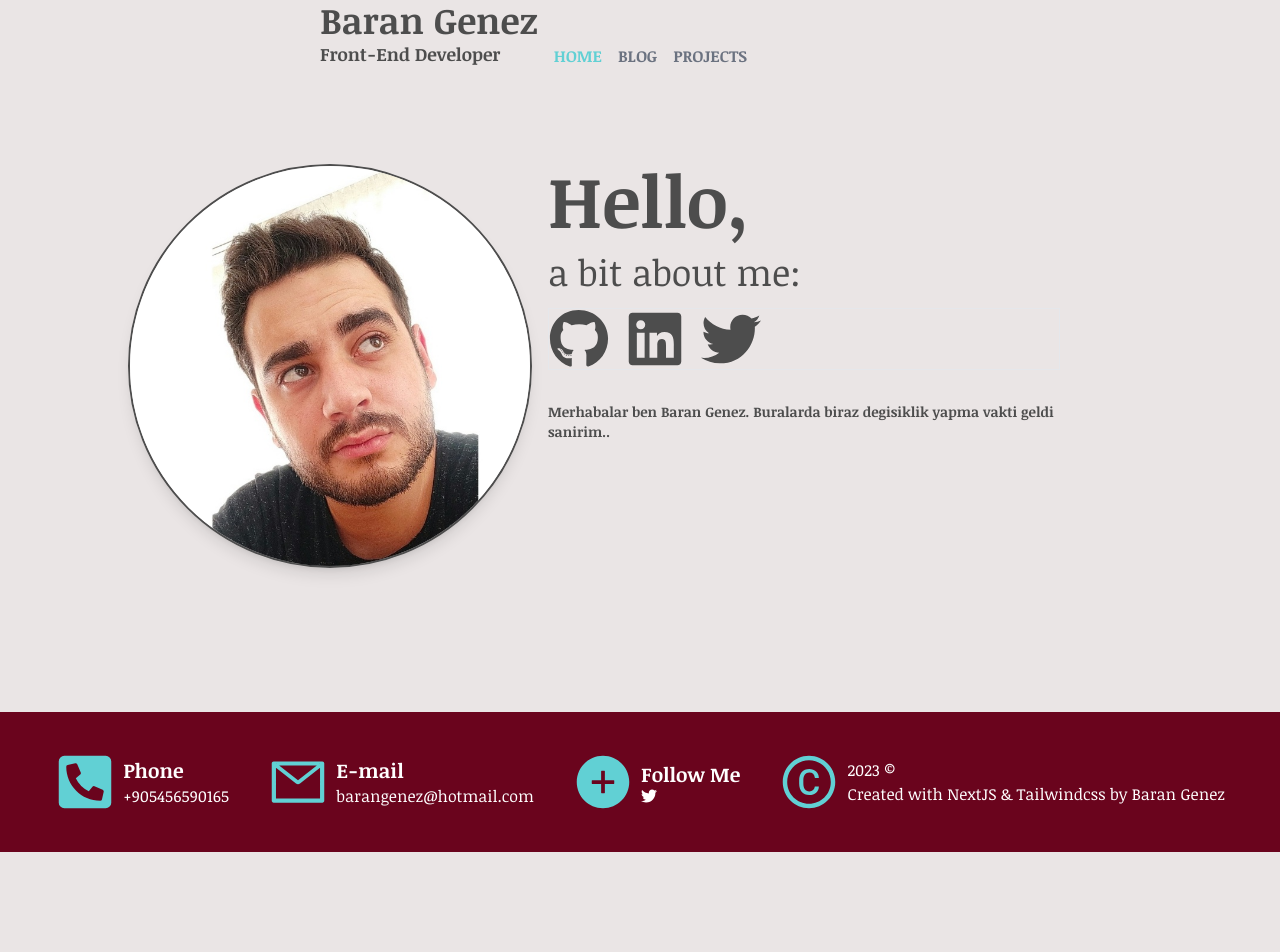
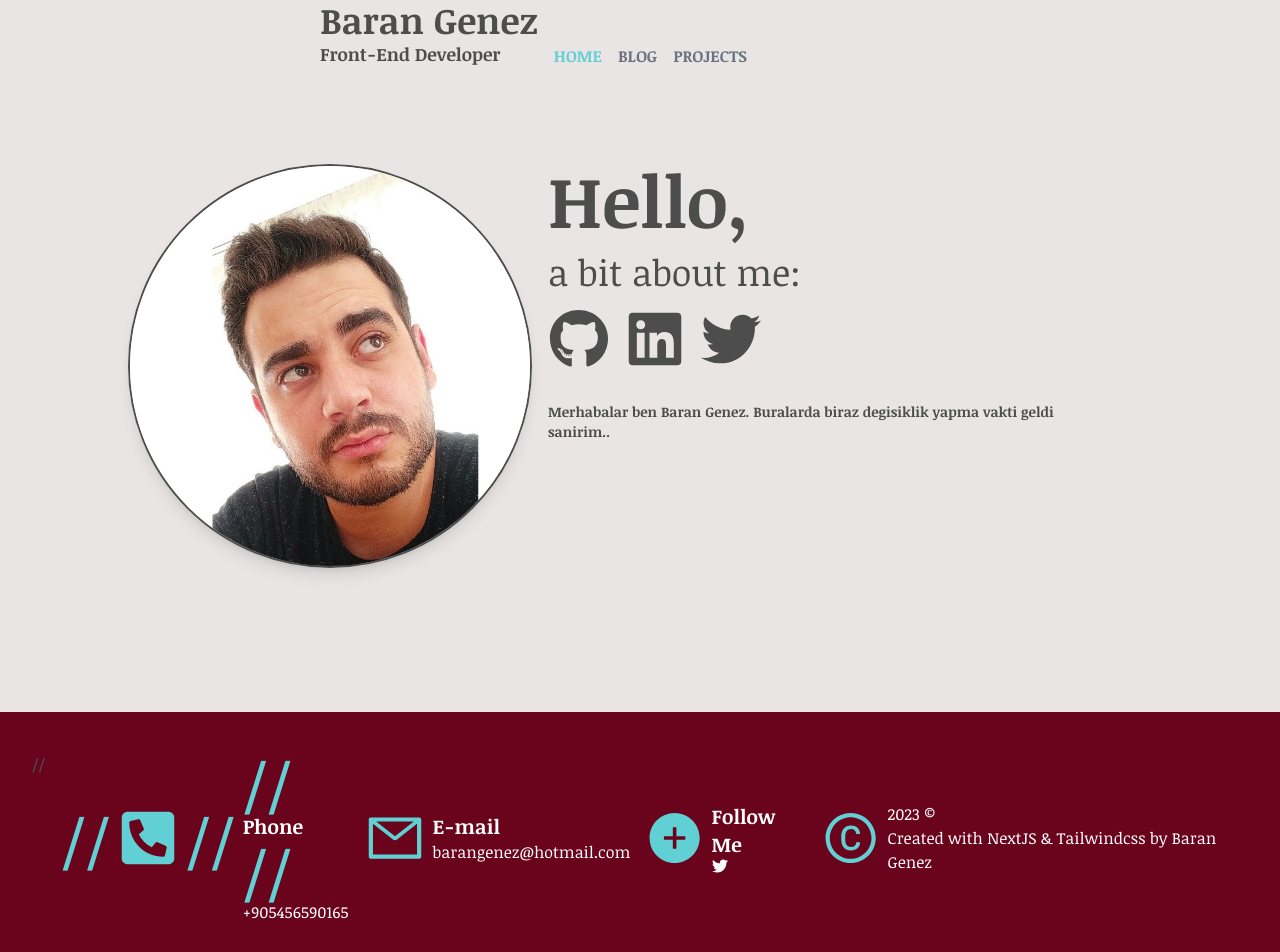
Before and after one commit to Clophy/portfolio, a Next.js app: page / in a window 1280 px wide. Shown: the top 952 px of the page. Before the commit the page ends 852 px from the top, so only its background shows below. Built offline with nearby package versions, Linux system fonts and the light colour scheme.

Commit message:
Update index.jsx

```diff
--- a/components/footer/index.jsx
+++ b/components/footer/index.jsx
@@ -13,11 +13,11 @@ function Footer() {
     <>
       <footer className={Styles.footer}>
         <div className={Styles.contain}>
-          <div className={Styles.icon}>
-            <FaPhoneSquareAlt />
-            <div className={Styles.iconText}>
-              <h3>Phone</h3>
-              <p>+905456590165</p>
+       //   <div className={Styles.icon}>
+       //     <FaPhoneSquareAlt />
+       //     <div className={Styles.iconText}>
+       //       <h3>Phone</h3>
+       //       <p>+905456590165</p>
             </div>
           </div>
           <div className={Styles.icon}>
```
